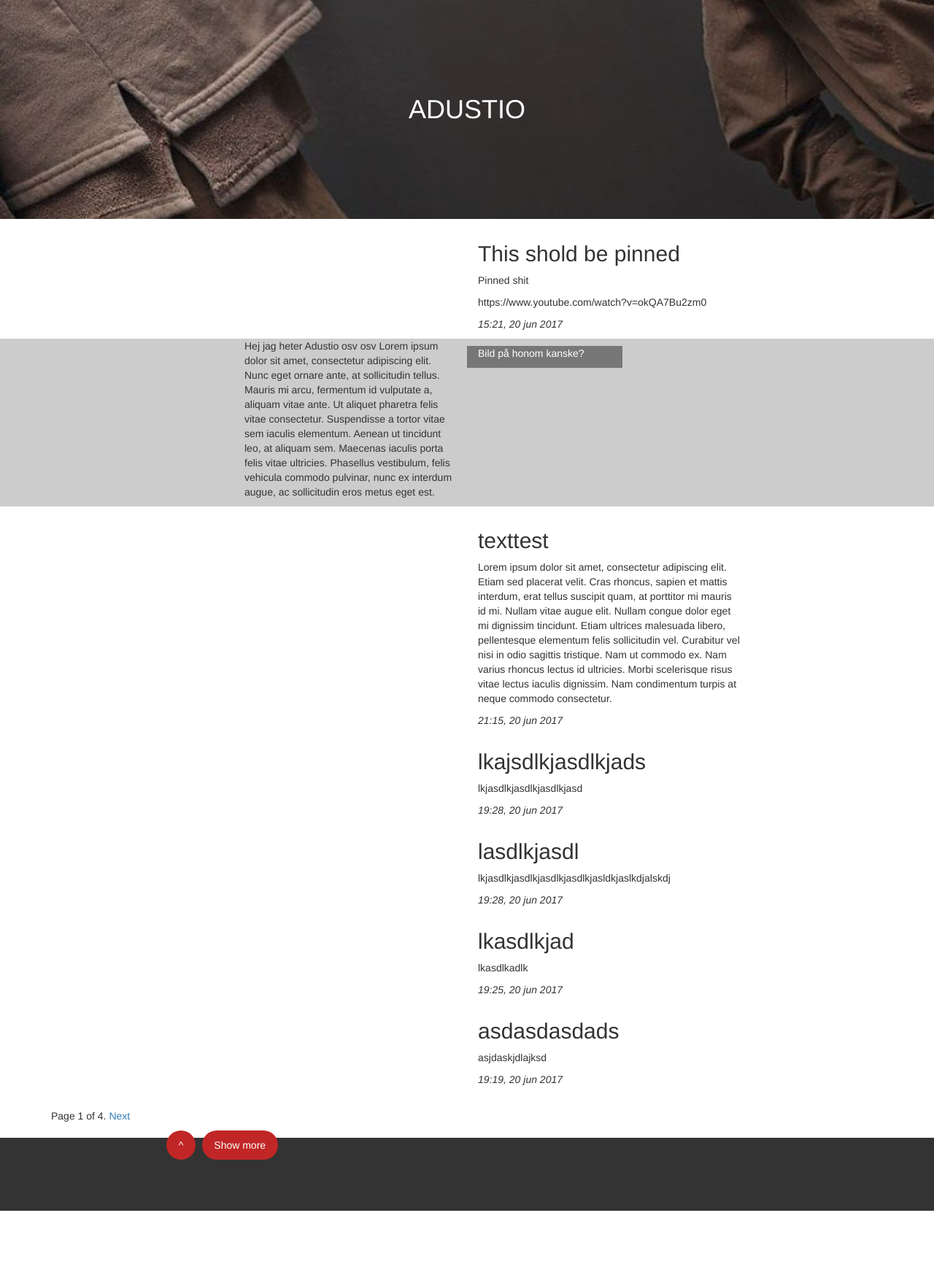
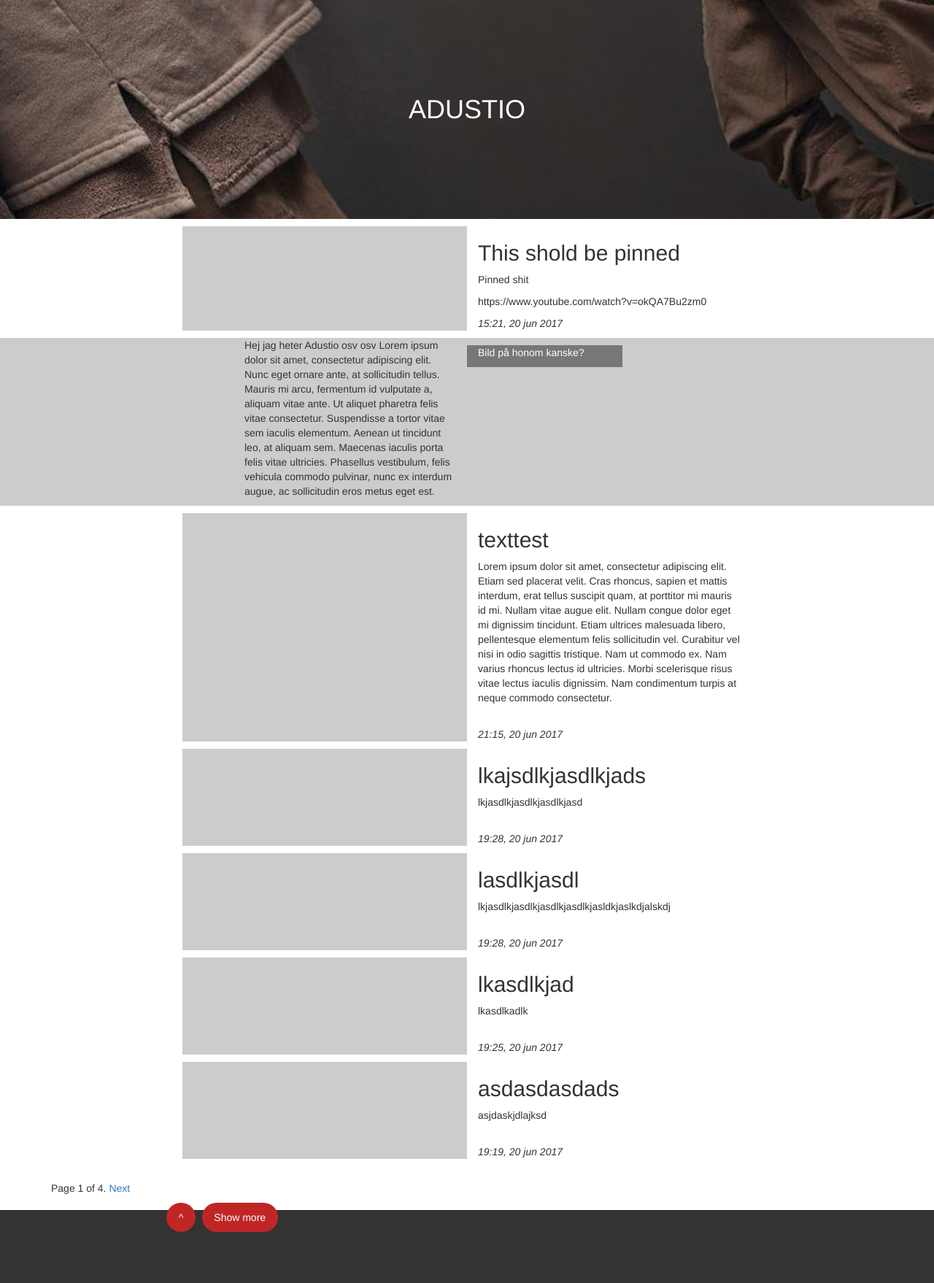
Before and after one commit to simontollstern/Adustio, a Django app: page / in a window 1280 px wide. Shown: the whole page at 73% size. Before the commit the page ends 1659 px from the top, so only its background shows below. Run offline with Django 3.2, Linux system fonts and the light colour scheme; data comes from the database, SQL or seed files in the repository; both versions use the stored data as it was after the commit; some libraries are stand-ins or nearby versions.

Commit message:
Same height columns

```diff
--- a/Blog/static/style.css
+++ b/Blog/static/style.css
@@ -17,6 +17,18 @@
 
 .about{
   background-color: #ccc;
+}
+
+.equal{
+  display: -webkit-box;
+  display: -webkit-flex;
+  display: -ms-flexbox;
+  display: flex;
+  flex-wrap: wrap;
+}
+.equal > [class*='col-'] {
+  display: flex;
+  flex-direction: column;
 }
 
 .footer{
--- a/Blog/templates/blog/index.html
+++ b/Blog/templates/blog/index.html
@@ -1,12 +1,8 @@
 {% include 'blog/_header.html' %}
   <div class="container">
     {% for post in pinnedPosts %}
-      <div class="row" style="margin-top:10px">
-        <div class="col-sm-4 col-sm-offset-2">
-        </div>
-      </div>
-      <div class="row" style="margin-bottom:10px">
-        <div class="col-sm-4 col-sm-offset-2">
+      <div class="row equal" style="margin-top:10px;margin-bottom:10px;">
+        <div class="col-sm-4 col-sm-offset-2" style="background-color:#ccc;">
         </div>
         <div class="col-sm-4">
           <h2>{{ post.title }}</h2>
@@ -29,8 +25,8 @@
   </div>
   <div class="container">
     {% for post in posts %}
-      <div class="row" style="margin-bottom:10px">
-        <div class="col-sm-4 col-sm-offset-2">
+      <div class="row equal" style="margin-bottom:10px">
+        <div class="col-sm-4 col-sm-offset-2" style="background-color:#ccc;">
           <div id='youtubeVideo{{ post.pk }}'>
 
           </div>
```
Also changed, not shown: db.sqlite3.
